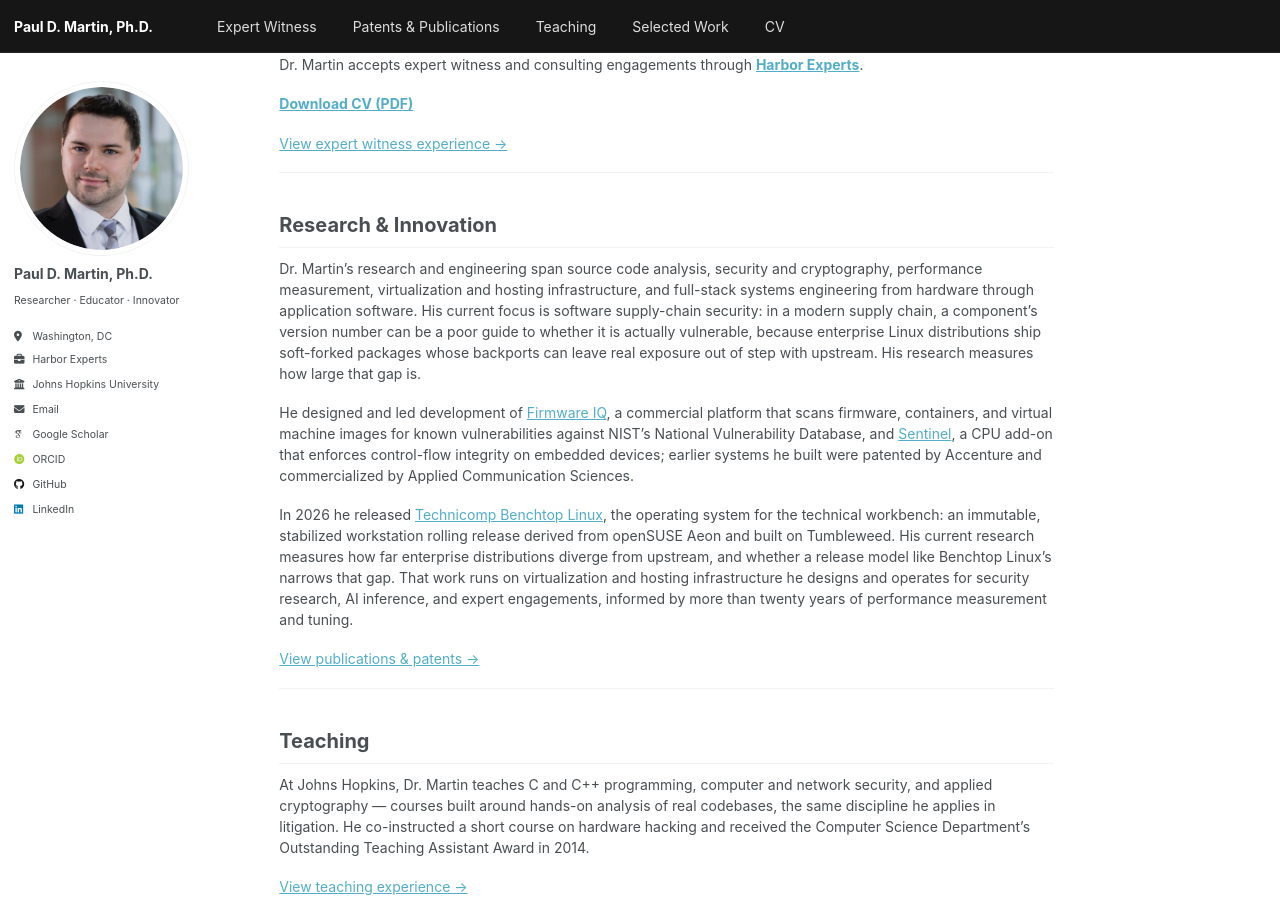
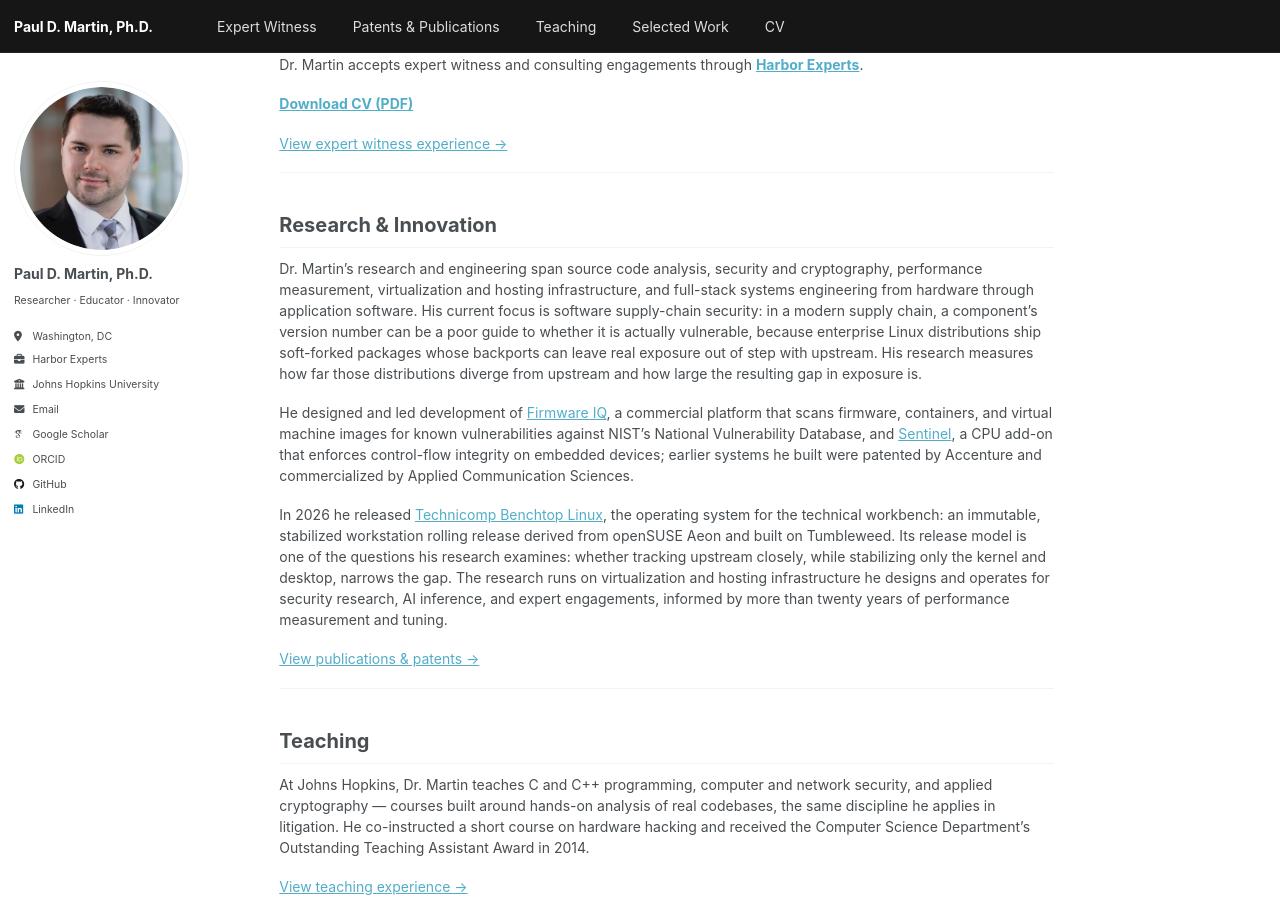
Before and after one commit to pauldmartinphd/pauldmartinphd.github.io, a Jekyll site: the page built from _pages/about.md, in a window 1280 px wide and 900 px high, scrolled down 840 px. Built offline with Jekyll 4.4.1, drawn with Linux system fonts in a browser that asks for light colours; some web fonts are replaced.

Commit message:
Homepage: explain the distribution research once; connect Benchtop to it

```diff
--- a/_pages/about.md
+++ b/_pages/about.md
@@ -36,11 +36,11 @@ Dr. Martin accepts expert witness and consulting engagements through **[Harbor E
 
 ## Research & Innovation
 
-Dr. Martin's research and engineering span source code analysis, security and cryptography, performance measurement, virtualization and hosting infrastructure, and full-stack systems engineering from hardware through application software. His current focus is software supply-chain security: in a modern supply chain, a component's version number can be a poor guide to whether it is actually vulnerable, because enterprise Linux distributions ship soft-forked packages whose backports can leave real exposure out of step with upstream. His research measures how large that gap is.
+Dr. Martin's research and engineering span source code analysis, security and cryptography, performance measurement, virtualization and hosting infrastructure, and full-stack systems engineering from hardware through application software. His current focus is software supply-chain security: in a modern supply chain, a component's version number can be a poor guide to whether it is actually vulnerable, because enterprise Linux distributions ship soft-forked packages whose backports can leave real exposure out of step with upstream. His research measures how far those distributions diverge from upstream and how large the resulting gap in exposure is.
 
 He designed and led development of [Firmware IQ](https://harborlabs.com/regulatory-support/persistent-vulnerability-monitoring/), a commercial platform that scans firmware, containers, and virtual machine images for known vulnerabilities against NIST's National Vulnerability Database, and [Sentinel](https://scholar.google.com/citations?view_op=view_citation&hl=en&user=lmafl-QAAAAJ&citation_for_view=lmafl-QAAAAJ:eQOLeE2rZwMC), a CPU add-on that enforces control-flow integrity on embedded devices; earlier systems he built were patented by Accenture and commercialized by Applied Communication Sciences.
 
-In 2026 he released [Technicomp Benchtop Linux](/portfolio/#benchtop-linux), the operating system for the technical workbench: an immutable, stabilized workstation rolling release derived from openSUSE Aeon and built on Tumbleweed. His current research measures how far enterprise distributions diverge from upstream, and whether a release model like Benchtop Linux's narrows that gap. That work runs on virtualization and hosting infrastructure he designs and operates for security research, AI inference, and expert engagements, informed by more than twenty years of performance measurement and tuning.
+In 2026 he released [Technicomp Benchtop Linux](/portfolio/#benchtop-linux), the operating system for the technical workbench: an immutable, stabilized workstation rolling release derived from openSUSE Aeon and built on Tumbleweed. Its release model is one of the questions his research examines: whether tracking upstream closely, while stabilizing only the kernel and desktop, narrows the gap. The research runs on virtualization and hosting infrastructure he designs and operates for security research, AI inference, and expert engagements, informed by more than twenty years of performance measurement and tuning.
 
 [View publications & patents &rarr;](/publications/)
 
```
